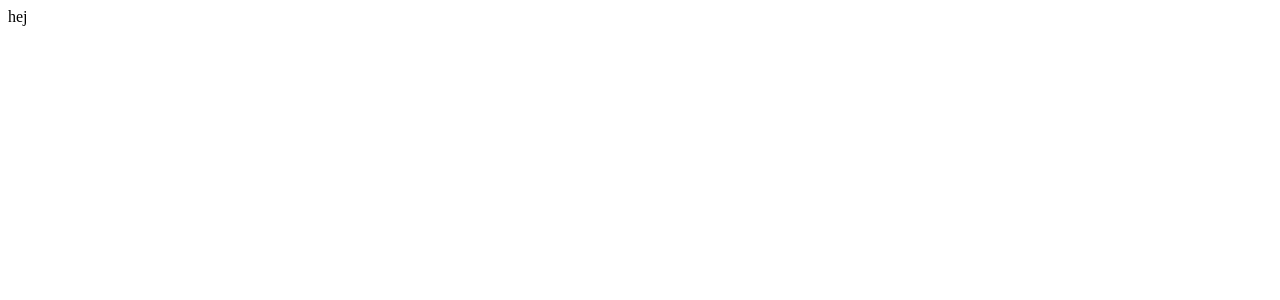
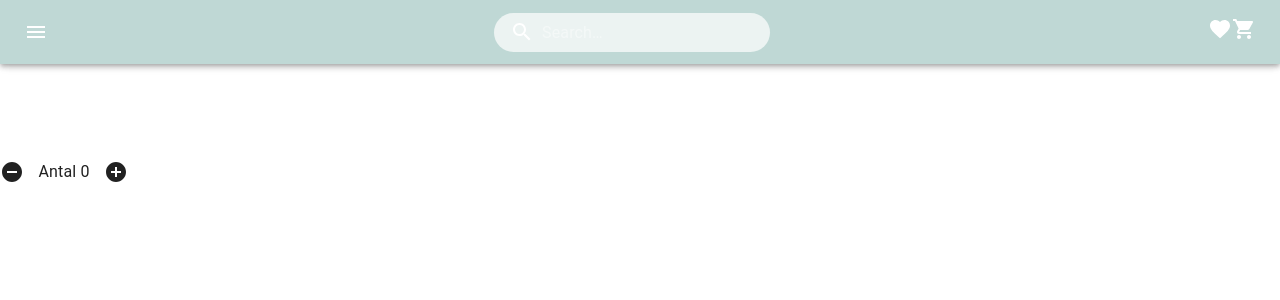
Before and after one commit to Vacannot/HomeStore, a React app: page / in a window 1280 px wide. Shown: the top 300 px of the page. Built offline with nearby package versions, Linux system fonts and the light colour scheme.

Commit message:
commit before merge

```diff
--- a/package.json
+++ b/package.json
@@ -25,6 +25,8 @@
         "@types/react-dom": "^17.0.11",
         "@types/react-router-dom": "^5.3.3",
         "@webpack-cli/generators": "^1.1.0",
+        "file-loader": "^6.2.0",
+        "image-webpack-loader": "^8.1.0",
         "live-server": "^1.1.0",
         "npm-run-all": "^4.1.5",
         "source-map-loader": "^3.0.1",
--- /dev/null
+++ b/src/components/Banner.tsx
@@ -0,0 +1,18 @@
+import React, { CSSProperties } from "react";
+import image from "../assets/bannerimage.jpg";
+
+function Banner() {
+  return (
+    <div style={bannerStyle}>
+        <img src={image} alt="Banner Glasbulb Image" height={178} width={1097}/>
+    </div>
+  );
+}
+
+const bannerStyle: CSSProperties = {
+  height: "178px",
+  width: "1097px",
+  backgroundColor: "red",
+};
+
+export default Banner;
--- /dev/null
+++ b/src/components/header.tsx
@@ -0,0 +1,46 @@
+import * as React from 'react';
+import AppBar from '@mui/material/AppBar';
+import Box from '@mui/material/Box';
+import Toolbar from '@mui/material/Toolbar';
+import Typography from '@mui/material/Typography';
+import IconButton from '@mui/material/IconButton';
+import FavoriteIcon from '@mui/icons-material/Favorite';
+import ShoppingCartIcon from '@mui/icons-material/ShoppingCart';
+import MenuIcon from '@mui/icons-material/Menu';
+import { CssBaseline } from '@mui/material';
+import { ThemeProvider, createTheme } from '@mui/system';
+import Search from './Search';
+
+
+const theme = createTheme({
+    palette: {
+        background: "#BFD8D5"
+    }
+})
+
+
+function Header() {
+    return(
+    <>
+        <CssBaseline/>
+            <AppBar >
+                <Toolbar variant="regular" sx={{
+                    display: "flex",
+                    justifyContent: "space-between",
+                    backgroundColor: "#BFD8D5"
+                    }}>
+
+                    <MenuIcon />
+                    <Search />
+                    <div>
+                        <FavoriteIcon />
+                        <ShoppingCartIcon />
+                    </div>
+                </Toolbar>
+            </AppBar>
+    </>
+
+    )
+}
+
+export default Header;
--- a/src/components/layout.tsx
+++ b/src/components/layout.tsx
@@ -1,12 +1,20 @@
 import React, { CSSProperties } from "react";
 import { Route, Switch, BrowserRouter } from "react-router-dom";
+
+import Header from "./Header";
+import QuantityCounter from "./QuantityCounter";
+
+import Banner from "./Banner";
+
 
 function Layout() {
   return (
     <div style={rootStyle}>
       <Switch>
-        <div>hej</div>
+        <Header />
+        <Banner></Banner>
       </Switch>
+      <QuantityCounter />
     </div>
   );
 }
--- /dev/null
+++ b/src/components/quantityCounter.tsx
@@ -0,0 +1,33 @@
+import * as React from 'react';
+import { Typography } from '@mui/material';
+import AddCircleIcon from '@mui/icons-material/AddCircle';
+import RemoveCircleIcon from '@mui/icons-material/RemoveCircle';
+import { useState, CSSProperties } from 'react';
+
+
+
+function QuantityCounter() {
+    const [quantity, setQuantity] = useState(0);
+
+    return(
+        <div style={iconsDivStyle}>
+            <RemoveCircleIcon onClick={() =>
+                quantity === 0 ? setQuantity(0) : setQuantity(quantity - 1)}
+            />
+            <Typography>Antal {quantity}</Typography>
+            <AddCircleIcon onClick={() => setQuantity(quantity + 1)}/>
+        </div>
+
+    )
+}
+
+const iconsDivStyle: CSSProperties = {
+    marginTop: "10rem",
+    display: "flex",
+    flexDirection: "row",
+    justifyContent: "space-between",
+    width: "8rem",
+
+}
+
+export default QuantityCounter;
--- /dev/null
+++ b/src/index.d.tsx
@@ -0,0 +1 @@
+declare module '*.jpg';
--- a/webpack.config.js
+++ b/webpack.config.js
@@ -13,6 +13,7 @@ module.exports = {
   module: {
     rules: [
       { test: /\.tsx?$/, loader: "ts-loader" },
+      { test: /\.(png|jpe?g|gif)$/i, loader: 'file-loader',},
       { enforce: "pre", test: /\.js$/, loader: "source-map-loader" },
     ],
   },
```
Also changed, not shown: 2 other files (tests, documents, lock files or other folders).
